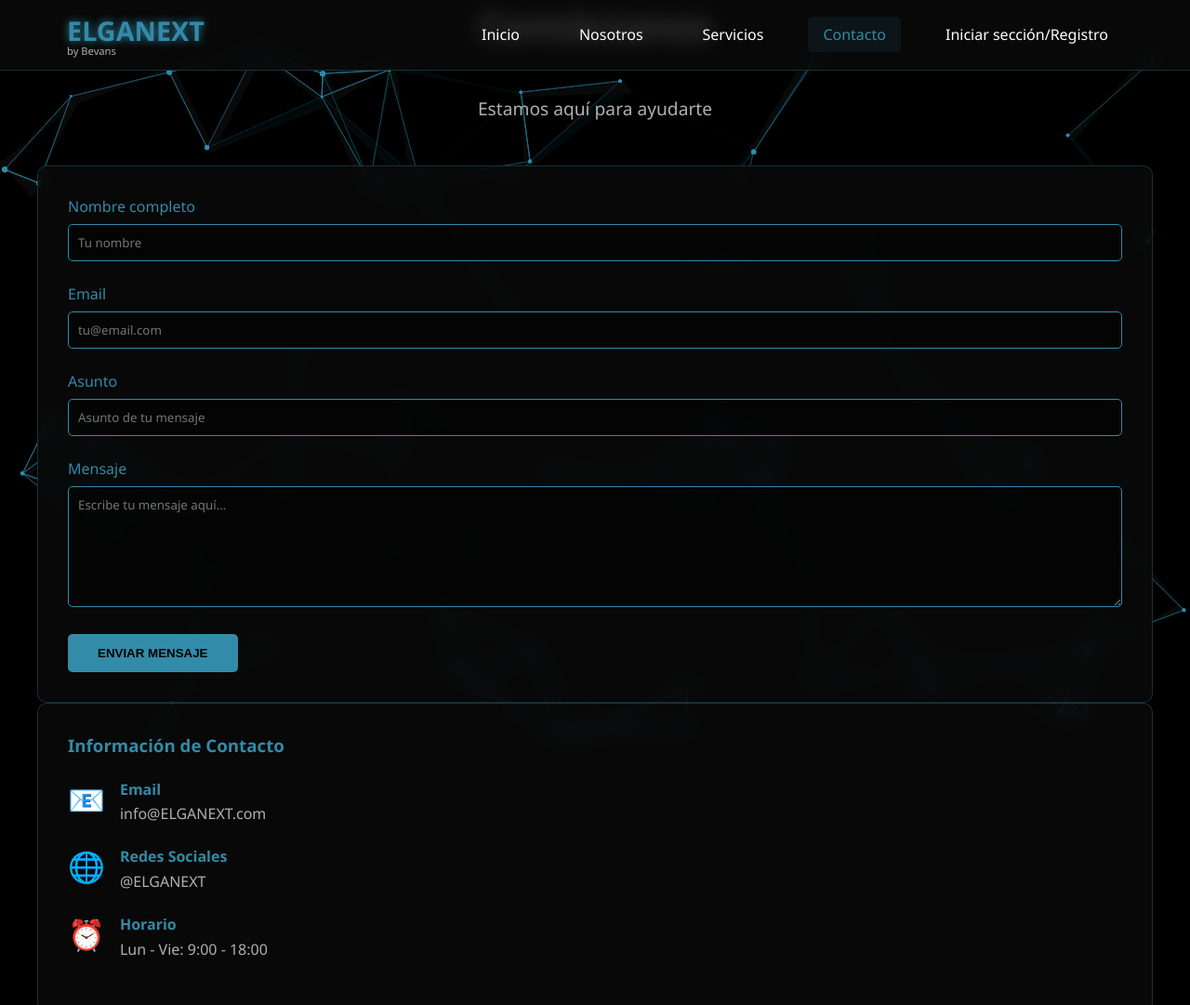
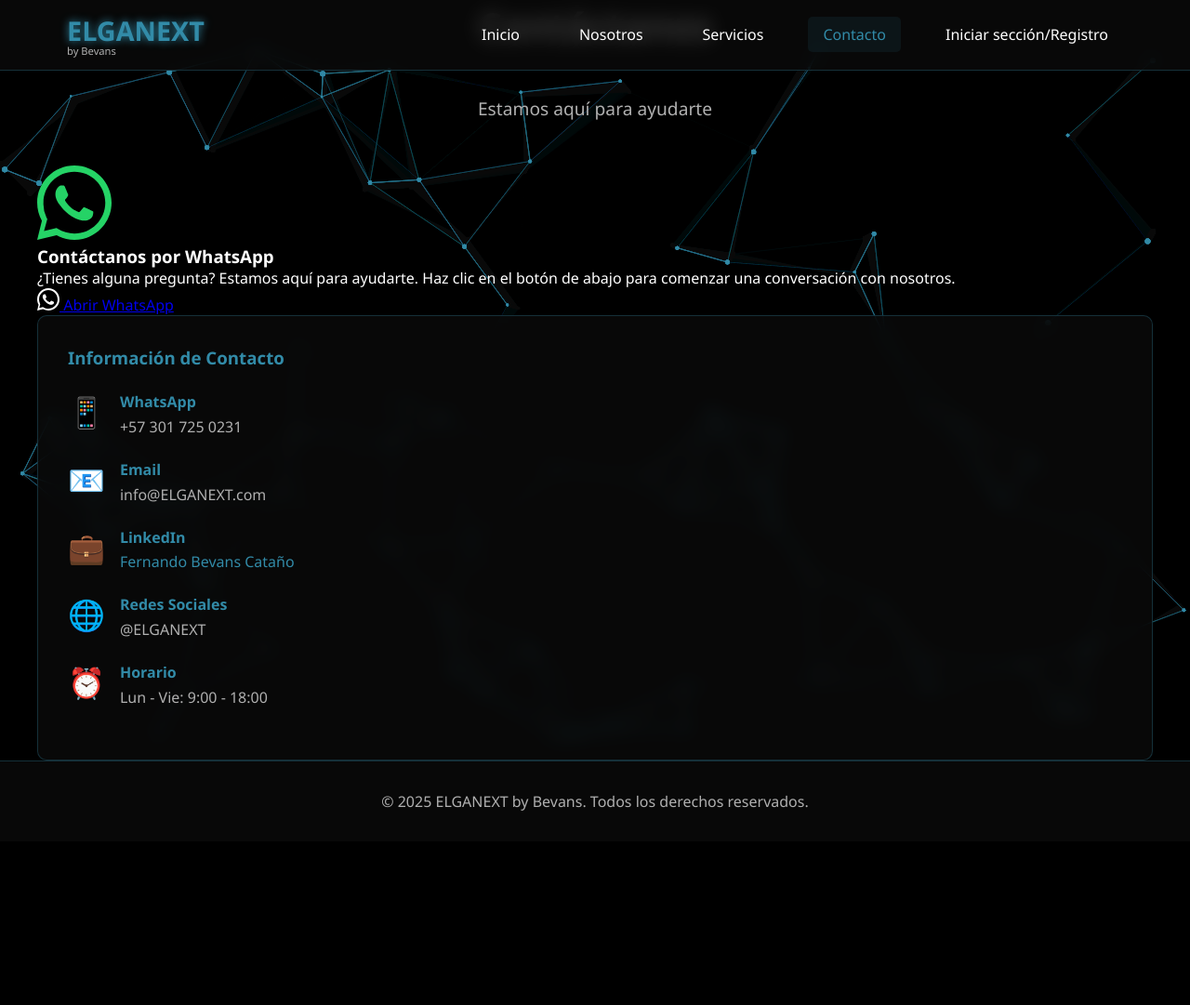
Before and after one commit to elga21/ELGANEXT, a website: page contact.html in a window 1280 px wide. Shown: the top 1081 px of the page at 93% size. After the commit the page ends 905 px from the top, so only its background shows below. Drawn offline with Linux system fonts and the light colour scheme.

Commit message:
actulizacion contactos

```diff
--- a/contact.html
+++ b/contact.html
@@ -35,39 +35,48 @@
             <p class="page-subtitle">Estamos aquí para ayudarte</p>
 
             <div class="contact-content">
-                <div class="contact-form-container">
-                    <form id="contactForm" onsubmit="submitContact(event)">
-                        <div class="form-group">
-                            <label for="contact-name">Nombre completo</label>
-                            <input type="text" id="contact-name" required placeholder="Tu nombre">
-                        </div>
-                        <div class="form-group">
-                            <label for="contact-email">Email</label>
-                            <input type="email" id="contact-email" required placeholder="tu@email.com">
-                        </div>
-                        <div class="form-group">
-                            <label for="contact-subject">Asunto</label>
-                            <input type="text" id="contact-subject" required placeholder="Asunto de tu mensaje">
-                        </div>
-                        <div class="form-group">
-                            <label for="contact-message">Mensaje</label>
-                            <textarea id="contact-message" required placeholder="Escribe tu mensaje aquí..."
-                                rows="6"></textarea>
-                        </div>
-                        <button type="submit" class="btn btn-primary">Enviar Mensaje</button>
-                    </form>
-                    <div id="contact-success" class="success-message" style="display:none;">
-                        ✓ ¡Mensaje enviado exitosamente! Te responderemos pronto.
+                <div class="whatsapp-contact-container">
+                    <div class="whatsapp-icon">
+                        <svg viewBox="0 0 32 32" width="80" height="80" fill="#25D366">
+                            <path
+                                d="M16 0C7.164 0 0 7.164 0 16c0 2.828.736 5.484 2.024 7.788L0 32l8.396-2.004A15.933 15.933 0 0016 32c8.836 0 16-7.164 16-16S24.836 0 16 0zm0 29.304c-2.548 0-5.032-.72-7.188-2.072l-.516-.308-5.344 1.276 1.42-5.188-.336-.536A13.247 13.247 0 012.696 16c0-7.336 5.968-13.304 13.304-13.304S29.304 8.664 29.304 16 23.336 29.304 16 29.304zm7.308-9.948c-.4-.2-2.368-1.168-2.736-1.3-.368-.132-.636-.2-.904.2-.268.4-1.036 1.3-1.272 1.568-.236.268-.472.3-.872.1-.4-.2-1.688-.62-3.216-1.984-1.188-1.056-1.992-2.36-2.224-2.76-.236-.4-.024-.616.176-.816.18-.18.4-.472.6-.708.2-.236.268-.4.4-.668.132-.268.068-.5-.032-.7-.1-.2-.904-2.176-1.24-2.98-.328-.78-.66-.676-.904-.688-.236-.012-.504-.016-.772-.016s-.704.1-1.072.5c-.368.4-1.404 1.372-1.404 3.348s1.436 3.884 1.636 4.152c.2.268 2.828 4.316 6.852 6.052.956.412 1.704.66 2.288.844.96.304 1.836.26 2.528.156.772-.116 2.368-.968 2.7-1.904.332-.936.332-1.736.232-1.904-.1-.168-.368-.268-.768-.468z" />
+                        </svg>
                     </div>
+                    <h3>Contáctanos por WhatsApp</h3>
+                    <p>¿Tienes alguna pregunta? Estamos aquí para ayudarte. Haz clic en el botón de abajo para comenzar
+                        una conversación con nosotros.</p>
+                    <a href="https://wa.me/573017250231" target="_blank" class="whatsapp-btn">
+                        <svg viewBox="0 0 32 32" width="24" height="24" fill="white">
+                            <path
+                                d="M16 0C7.164 0 0 7.164 0 16c0 2.828.736 5.484 2.024 7.788L0 32l8.396-2.004A15.933 15.933 0 0016 32c8.836 0 16-7.164 16-16S24.836 0 16 0zm0 29.304c-2.548 0-5.032-.72-7.188-2.072l-.516-.308-5.344 1.276 1.42-5.188-.336-.536A13.247 13.247 0 012.696 16c0-7.336 5.968-13.304 13.304-13.304S29.304 8.664 29.304 16 23.336 29.304 16 29.304zm7.308-9.948c-.4-.2-2.368-1.168-2.736-1.3-.368-.132-.636-.2-.904.2-.268.4-1.036 1.3-1.272 1.568-.236.268-.472.3-.872.1-.4-.2-1.688-.62-3.216-1.984-1.188-1.056-1.992-2.36-2.224-2.76-.236-.4-.024-.616.176-.816.18-.18.4-.472.6-.708.2-.236.268-.4.4-.668.132-.268.068-.5-.032-.7-.1-.2-.904-2.176-1.24-2.98-.328-.78-.66-.676-.904-.688-.236-.012-.504-.016-.772-.016s-.704.1-1.072.5c-.368.4-1.404 1.372-1.404 3.348s1.436 3.884 1.636 4.152c.2.268 2.828 4.316 6.852 6.052.956.412 1.704.66 2.288.844.96.304 1.836.26 2.528.156.772-.116 2.368-.968 2.7-1.904.332-.936.332-1.736.232-1.904-.1-.168-.368-.268-.768-.468z" />
+                        </svg>
+                        Abrir WhatsApp
+                    </a>
                 </div>
 
                 <div class="contact-info">
                     <h3>Información de Contacto</h3>
                     <div class="contact-item">
+                        <div class="contact-icon">📱</div>
+                        <div>
+                            <h4>WhatsApp</h4>
+                            <p>+57 301 725 0231</p>
+                        </div>
+                    </div>
+                    <div class="contact-item">
                         <div class="contact-icon">📧</div>
                         <div>
                             <h4>Email</h4>
                             <p>info@ELGANEXT.com</p>
+                        </div>
+                    </div>
+                    <div class="contact-item">
+                        <div class="contact-icon">💼</div>
+                        <div>
+                            <h4>LinkedIn</h4>
+                            <p><a href="https://www.linkedin.com/in/fernando-bevans-cataño-63a268257" target="_blank"
+                                    style="color: var(--primary-color); text-decoration: none;">Fernando Bevans
+                                    Cataño</a></p>
                         </div>
                     </div>
                     <div class="contact-item">
```
